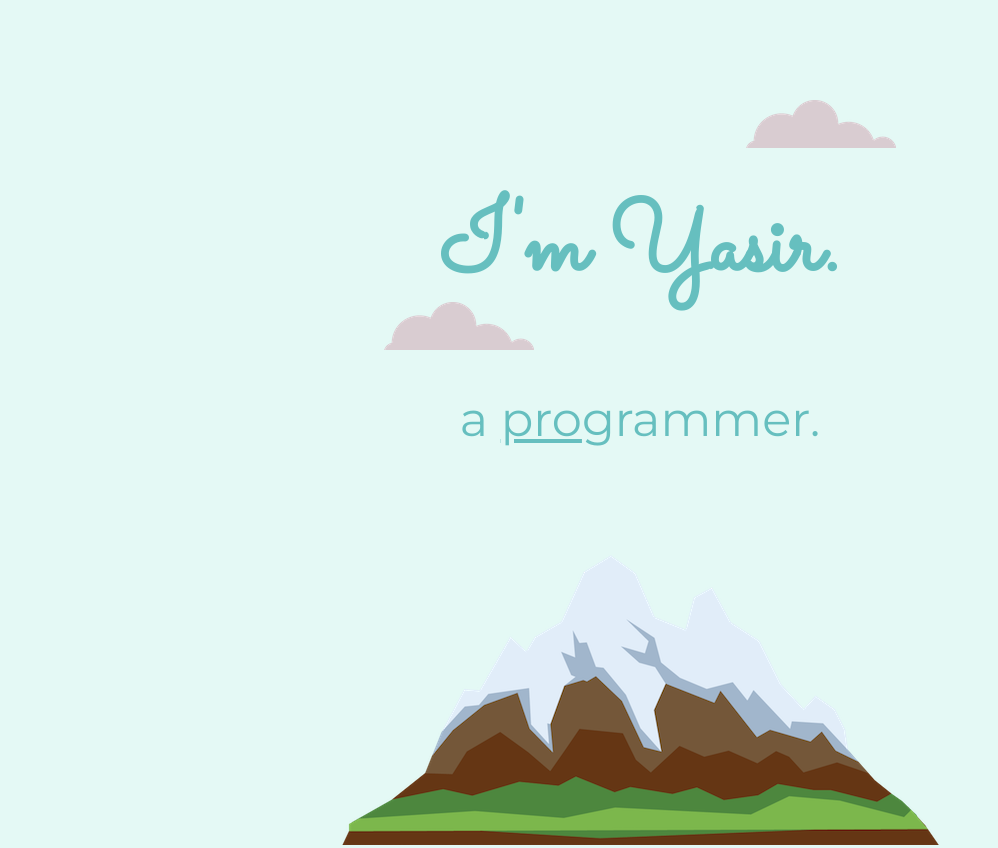
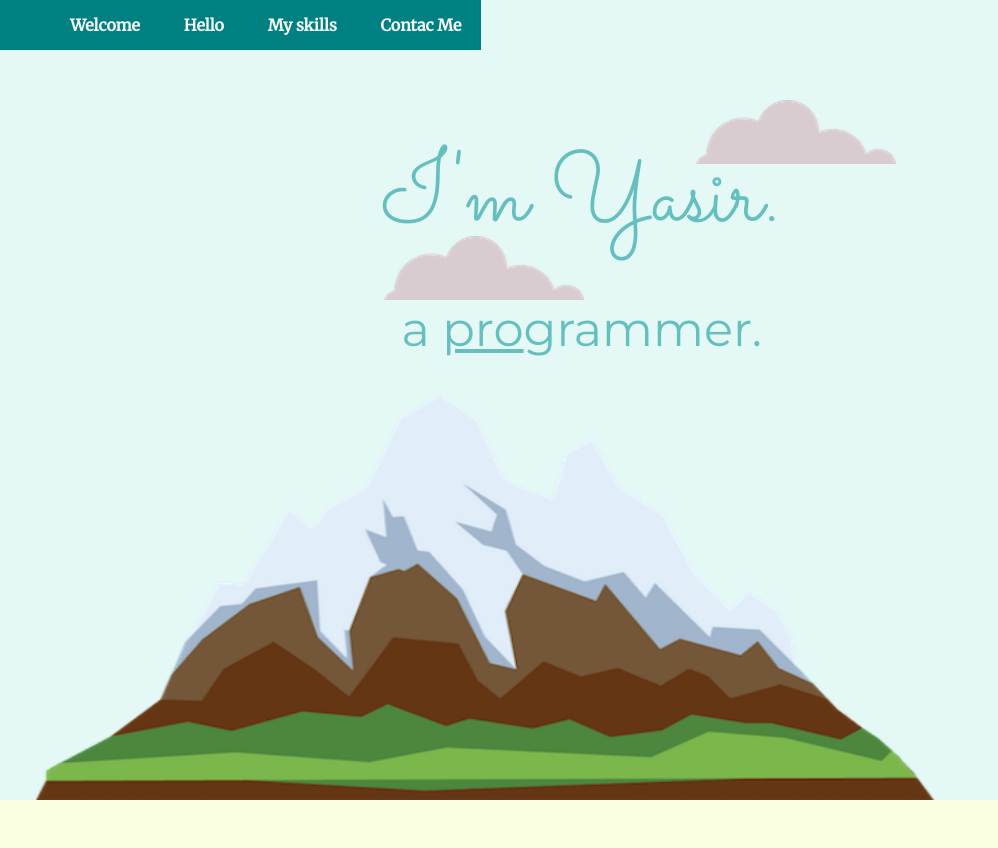
Before and after one commit to ysirblack/my-website, a plain HTML site: page index.html in a window 1280 px wide. Shown: the top 848 px of the page, without its empty margins (0-998 px from the left). Drawn offline with Linux system fonts and the light colour scheme.

Commit message:
general update

```diff
--- a/css/styles.css
+++ b/css/styles.css
@@ -1,3 +1,15 @@
+* {
+  vertical-align: baseline;
+  font-weight: inherit;
+  font-family: inherit;
+  font-style: inherit;
+  font-size: 100%;
+  border: 0 none;
+  outline: 0;
+  padding: 0;
+  margin: 0;
+  }
+
 body {
   margin: 0;
   text-align: center;
@@ -19,12 +31,14 @@ hr {
   border-style: none none dotted;
   width: 100px;
   color: gray;
+  margin: auto;
+
 }
 
 h1 {
   font-size: 6.25rem;
   /* 16px = 100% =1em */
-  margin: 50px auto 0 auto;
+  margin: 0 auto 0 auto;
   /* saat yönüne top righr bottom left */
   font-family: 'Sacramento', cursive;
   color: #66BFBF;
@@ -50,8 +64,9 @@ h3 {
 .topContainer {
   background-color: #E4F9F5;
   position: relative;
-  padding-top: 100px;
-  height: 750px;
+  padding: 0;
+  height: 100vh;
+  width: 100%;
 }
 
 .middle-container {
@@ -60,6 +75,39 @@ h3 {
   padding-top: 50px;
   padding-bottom: 50px;
 }
+.navbar {
+  display: flex;
+  position: fixed;
+  align-items: center;
+  justify-content: space-between;
+  width: auto;
+  height: 50px;
+  padding-left: 50px;
+  background-color: teal;
+}
+.navbar .navlinks a:hover {
+  color:black;
+
+}
+.navbar a {
+  color :whitesmoke;
+  font-weight:bolder;
+}
+.navbar a:hover {
+  color :whitesmoke;
+  font-weight:bolder;
+}
+
+
+.welcome {
+  color: whitesmoke;
+}
+
+.welcome:hover{
+  color:bisque;
+}
+
+
 
 .pro {
   text-decoration: underline;
@@ -69,12 +117,36 @@ h3 {
   position: absolute;
   right: 30%;
   top: 100px;
+  width: 200px;
+}
+.greetings {
+  position: absolute;
+  display: inline-block;
+  right: 39%;
+  margin-top: 100px;
 }
 
+.mountain {
+  position: absolute;
+  bottom: 0%;
+  right: 27%;
+  width: 900px;
+  height: 500px;
+}
 .bottomcloud {
   position: absolute;
   left: 30%;
   bottom: 500px;
+  width: 200px;
+}
+
+.profile {
+  height: 100vh;
+  padding-top: 85px;
+
+}
+.skills{
+  margin-top: 100px;
 }
 
 .rounded {
@@ -105,6 +177,7 @@ h3 {
 
 .description {
   display: inline-block;
+  margin-top: 50px;
   width: 700px;
 }
 
--- a/index.html
+++ b/index.html
@@ -1,63 +1,82 @@
 <!DOCTYPE html>
 <html lang="en" dir="ltr">
-
   <head>
-  <meta charset="utf-8">
+    <meta charset="utf-8" />
     <title>🎯Yasir Kara</title>
-  <link rel="stylesheet" href="css/styles.css">
-  <link rel="icon" href="favicon.ico">
-  <link rel="preconnect" href="https://fonts.googleapis.com">
-  <link rel="preconnect" href="https://fonts.gstatic.com" crossorigin>
-  <link href="https://fonts.googleapis.com/css2?family=Merriweather&family=Montserrat&family=Sacramento&display=swap" rel="stylesheet">
+    <link rel="stylesheet" href="css/styles.css" />
+    <link rel="icon" href="favicon.ico" />
+    <link rel="preconnect" href="https://fonts.googleapis.com" />
+    <link rel="preconnect" href="https://fonts.gstatic.com" crossorigin />
+    <link
+      href="https://fonts.googleapis.com/css2?family=Merriweather&family=Montserrat&family=Sacramento&display=swap"
+      rel="stylesheet"
+    />
   </head>
 
-
   <body>
-
-  <div class="topContainer">
+    <div id="first" class="topContainer">
+      <div class="navbar">
+        <div class="navlinks">
+          <a class="welcome" href="#first">Welcome</a>
+          <a href="#second">Hello</a>
+          <a href="#third">My skills</a>
+          <a href="#final">Contac Me</a>
+        </div>
+      </div>
       <!-- CONTENT DIVISION ELEMENT-->
-    <img class="topcloud" src="images/cloud.png" alt="">
+      <img class="topcloud" src="images/cloud.png" alt="" />
+      <div class="greetings">
         <h1>I'm Yasir.</h1>
-    <h2> a <span class="pro">pro</span>grammer.</h2>
-    <img class="bottomcloud" src="images/cloud.png" alt="">
-    <img class="mountain" src="images/mountain.png" alt="">
+        <h2>a <span class="pro">pro</span>grammer.</h2>
+      </div>
+      <img class="bottomcloud" src="images/cloud.png" alt="" />
+      <img class="mountain" src="images/mountain.png" alt="" />
     </div>
 
-  <div class="middle-container">
+    <div id="second" class="middle-container">
       <div class="profile">
-      <img class="rounded" src="images/babymander.png" alt="me">
+        <img class="rounded" src="images/babymander.png" alt="me" />
         <h2>Hello.</h2>
-      <p class="description">I'm a develeper and also a pilot.And I'm not look like this, this is a rare NFT :). I write codes on Blockchain Technology.I'm interested in mostly coding, investing in crypto,
-        , learning new technologies and contribute to people or companies with my knowledge. Coding helps me to express things that I can imagine.
-        I am very passionate about solving real-world problems with the help of programming.</p>
+        <p class="description">
+          I'm a develeper and also a pilot.And I'm not look like this, this is a rare NFT :). I write codes on
+          Blockchain Technology.I'm interested in mostly coding, investing in crypto, , learning new technologies and
+          contribute to people or companies with my knowledge. Coding helps me to express things that I can imagine. I
+          am very passionate about solving real-world problems with the help of programming.
+        </p>
       </div>
-    <hr>
-    <div class="skills">
+      <hr />
+      <div id="third" class="skills">
         <h2>My Skills.</h2>
         <div class="skill-row">
-        <img class="rounded code-img" src="images/computer.png" alt="">
+          <img class="rounded code-img" src="images/computer.png" alt="" />
           <h3>Problem Solver</h3>
-        <p>I really like to solve problems doesn't matter whether they seem easy or hard. That's why I'm good at math and coding. To me, these two are like twins.
-          I always loved what we are capable of with coding. Creating something that touches people's life, solving real-life problems. </p>
-        <br>
+          <p>
+            I really like to solve problems doesn't matter whether they seem easy or hard. That's why I'm good at math
+            and coding. To me, these two are like twins. I always loved what we are capable of with coding. Creating
+            something that touches people's life, solving real-life problems.
+          </p>
+          <br />
         </div>
         <div class="skill-row">
-        <img class="task-img" src="images/task.png" alt="">
+          <img class="task-img" src="images/task.png" alt="" />
           <h3>Multi-tasking</h3>
-        <p>Since I've achieved graduating from an engineer department and pilotage department, I've enhanced and gained an important skill that everyone needs
-          these days which is multi-tasking. Especially, when you are on the sky, you should be more careful on what you are doing and what you will do next
-          and what paramaters you should watch at the same time and what you should say to tower etc. Also, pilotage wants discipline to make you prepared an
-          to an unwanted situation or preventing it from emerging.</p>
+          <p>
+            Since I've achieved graduating from an engineer department and pilotage department, I've enhanced and gained
+            an important skill that everyone needs these days which is multi-tasking. Especially, when you are on the
+            sky, you should be more careful on what you are doing and what you will do next and what paramaters you
+            should watch at the same time and what you should say to tower etc. Also, pilotage wants discipline to make
+            you prepared an to an unwanted situation or preventing it from emerging.
+          </p>
         </div>
       </div>
-    <hr>
+      <hr />
 
-    <div class="contact-me">
+      <div id="final" class="contact-me">
         <h2>Get In Touch</h2>
         <h3>Want to know me more?</h3>
         <p class="donthesitate">Don't hesitate to contact me. I always look forward to meet with new people.</p>
-      <br>
-      <br>
+        <br />
+        <br />
         <a class="btn" href="mailto:yasir.kara@email.com">CONTACT ME</a>
       </div>
     </div>
@@ -66,10 +85,8 @@
       <a class="footer-link linkedin" href="https://www.linkedin.com/in/yasir-kara01/?locale=en_US/">LinkedIn</a>
       <a class="footer-link tiwtter" href="https://twitter.com/ysirblack">Twitter</a>
       <a class="footer-link website" href="https://www.instagram.com/yasir.kara/">Instagram</a>
-    <p class="signature"> © 2021 Yasir Kara</p>
+      <a class="footer-link website" href="https://github.com/ysirblack"> Github </a>
+      <p class="signature">© 2022 Yasir Kara</p>
     </div>
-
-
   </body>
-
 </html>
```
Also changed, not shown: favicon.ico. Lines whose indentation alone changed are shown as unchanged.
